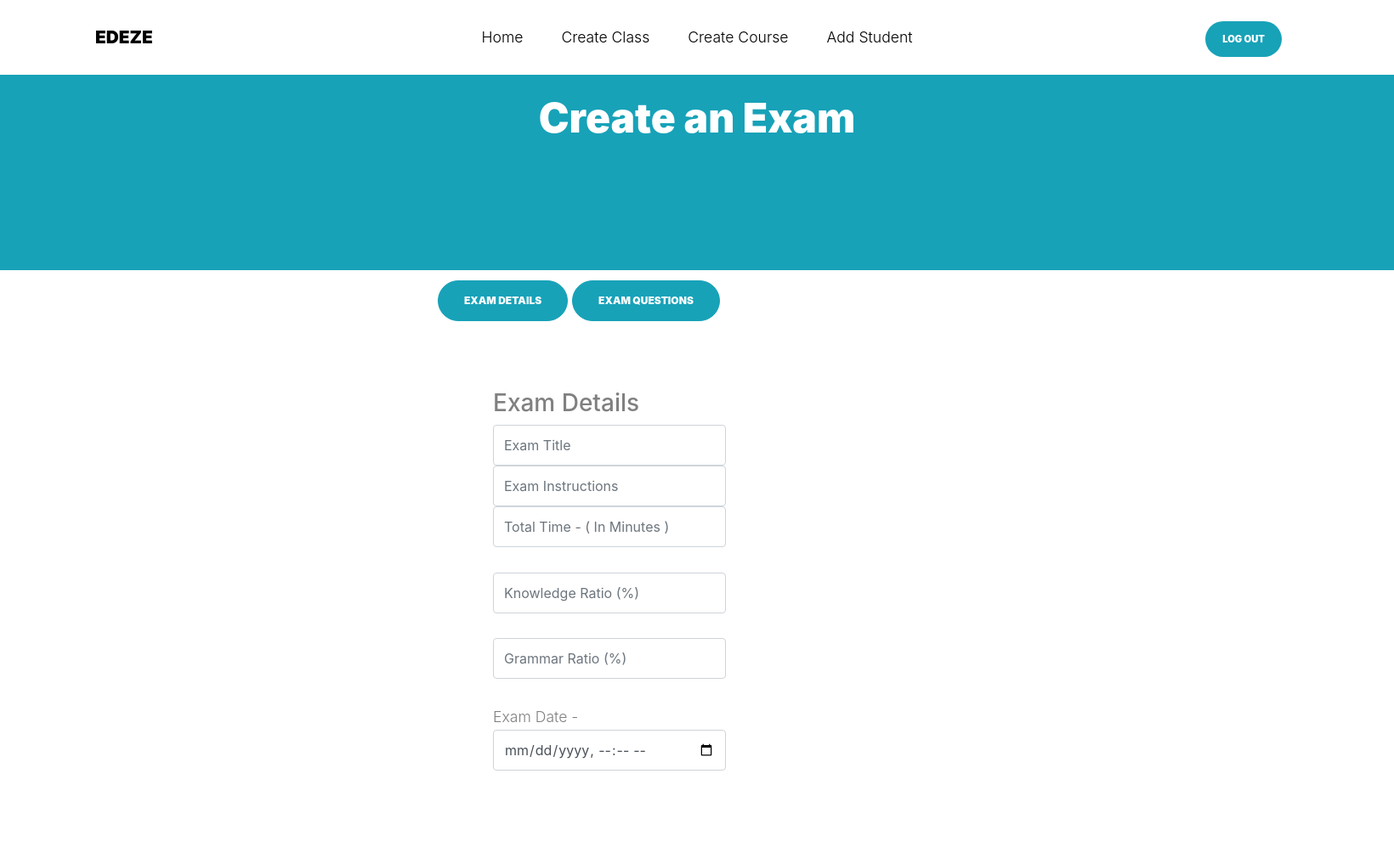
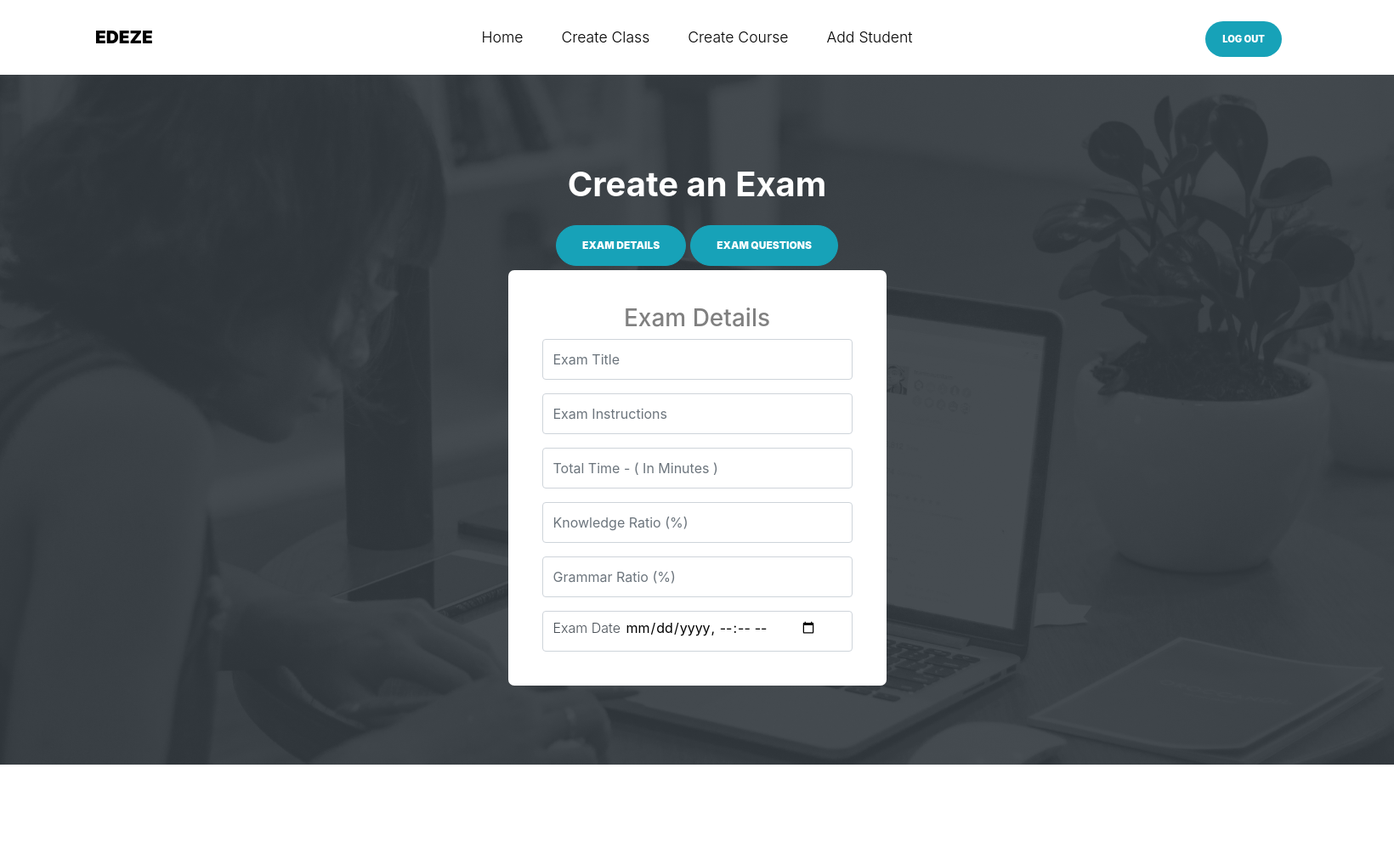
Before and after one commit to YashashwiniDixit/EDEZE, a Django app: page /createExam/1 in a window 1640 px wide. Shown: the whole page at 85% size. After the commit the page ends 900 px from the top, so only its background shows below. Run offline with Django 3.2, Linux system fonts and the light colour scheme; some libraries are stand-ins or nearby versions; some web fonts are replaced.

Commit message:
create exam styled

```diff
--- a/templates/createExam.html
+++ b/templates/createExam.html
@@ -1,89 +1,60 @@
-{#{% extends "teacherIndex.html" %}#}
-{#{% block content %}#}
-{#    <div class="intro-section" id="home-section">#}
-{#        <button id="exam_details" class="btn btn-primary btn-pill" onclick="changeLayout('exam_details')">Exam Details</button>#}
-{#        <button id="exam_question" class="btn btn-primary btn-pill" onclick="changeLayout('exam_question')">Exam Questions</button>#}
-{#      <div id="exam_layout"></div>#}
-{#        <form action="/createExam/{{ course_id }}" method="post" class="form-box">{% csrf_token %}#}
-{#    <div id="details_layout" style="display: none">#}
-{#        <h3>Exam Details</h3>#}
-{#        <input type="text" name="title" placeholder="Exam Title">#}
-{#        <input type="text" name="instructions" placeholder="Exam Instructions">#}
-{#        Total Time - <input type="number" name="total_time" placeholder="( In Minutes )"><br>#}
-{#        Exam Date - <input type="datetime-local" name="date_time"><br>#}
-{#    </div>#}
-{#    <div id="question_layout" style="display: none">#}
-{#        <h3>Exam Questions</h3>#}
-{#        No.of Questions - <input type="number" name="no_of_questions" value="1" readonly><br>#}
-{#        Total Marks - <input type="number" name="total_marks" value="0" readonly><br>#}
-{##}
-{#        <button type="button" onclick="addQuestion()">Add Question</button>#}
-{#        <input type="submit">#}
-{#        <div><h3>Question 1</h3>#}
-{#            <input name="question_1" type="text" placeholder="Enter Question">#}
-{#            <select name="type_1" onchange="getAnswer(this)">#}
-{#                <option value="True/False">True/False</option>#}
-{#                <option value="MCQ">MCQ</option>#}
-{#                <option value="One Word Answer">One Word Answer</option>#}
-{#                <option value="Short Answer">Short Answer</option>#}
-{#                <option value="Descriptive Answer">Descriptive Answer</option>#}
-{#            </select>#}
-{#        </div>#}
-{#        <div name="answer_1"><h3>Answer 1</h3>#}
-{#            <input type="radio" name="true_false_ans_1" value="True">True#}
-{#            <input type="radio" name="true_false_ans_1" value="False">False#}
-{#        </div>#}
-{#        <div name="mks_1"><h3>Marks 1</h3>#}
-{#            <input type="text" name="marks_1" onchange="setTotalMks(this)">#}
-{#        </div>#}
-{#    </div>#}
-{##}
-{#    </form>#}
-{#        #}
-{#    </div>#}
-{##}
-{##}
-{#{% endblock %}#}
 {% extends "teacherIndex.html" %}
 {% block content %}
-    <div class="site-section courses-title" id="courses-section" style="position: relative;top: 40px;height: 10px;">
+<div class="intro-section" id="home-section">
+  <div class="slide-1" style="background-image: url('../static/images/hero_1.jpg');"
+    data-stellar-background-ratio="0.5">
     <div class="container">
-        <div class="row mb-5 justify-content-center">
-          <div class="col-lg-7 text-center" data-aos="fade-up" data-aos-delay="">
-            <h2 class="section-title">Create an Exam</h2>
+      <div class="row align-items-center" style="justify-content:space-around;">
+        <div style="text-align: center;margin-top: 100px;" class="col-lg-5" data-aos="fade-up" data-aos-delay="500">
+          <h1>Create an Exam</h1>
+          <div>
+            <div style="margin: 5px ;">
+              <button id="exam_details" class="btn btn-primary btn-pill" onclick="changeLayout('exam_details')">Exam
+                Details</button>
+              <button id="exam_question" class="btn btn-primary btn-pill" onclick="changeLayout('exam_question')">Exam
+                Questions</button>
+            </div>
+            <div>
+              <form action="/createExam/{{ course_id }}" method="post" class="form-box">{% csrf_token %}
+                <div id="details_layout">
+                  <h3>Exam Details</h3>
+                  <div class="form-group">
+                    <input class="form-control" type="text" name="title" placeholder="Exam Title">
+                  </div>
+                  <div class="form-group">
+                    <input class="form-control" type="text" name="instructions" placeholder="Exam Instructions">
+                  </div>
+                  <div class="form-group">
+                    <input class="form-control" type="number" name="total_time"
+                      placeholder="Total Time - ( In Minutes )">
+                  </div>
+                  <div class="form-group">
+                    <input class="form-control" type="number" name="knowledge_ratio" placeholder="Knowledge Ratio (%)">
+                  </div>
+                  <div class="form-group">
+                    <input class="form-control" type="number" name="grammar_ratio" placeholder="Grammar Ratio (%)">
+                  </div>
+                  <div class="form-control" style="text-align: left;">
+                    Exam Date <input style=" border:none;" type="datetime-local" name="date_time">
                   </div>
                 </div>
+
+                <div id="question_layout" style="display: none">
+                  <h3>Exam Questions</h3>
+                  <div class="form-group" style="text-align:left; margin-bottom: 10px;">
+                    No.of Questions - <input style="border: none" type="number" name="no_of_questions" value="1"
+                      readonly>
+                    <br />
+                    Total Marks - <input style="border: none" type="number" name="total_marks" value="0" readonly>
                   </div>
+                  <div class="form-group">
+                    <button type="button" class="btn btn-primary btn-pill" onclick="addQuestion()">Add Question</button>
+                    <input type="submit" class="btn btn-primary btn-pill">
                   </div>
+                  <div id="question_list" class="form-control"
+                    style="text-align: left;height: auto; margin-bottom:5px ;">
                     <div>
-        <div class="container" style="position: absolute;top: 330px;left: 500px">
-            <button id="exam_details" class="btn btn-primary btn-pill" onclick="changeLayout('exam_details')">Exam Details</button>
-            <button id="exam_question" class="btn btn-primary btn-pill" onclick="changeLayout('exam_question')">Exam Questions</button>
-
-          <div class="row align-items-center">
-             <form action="/createExam/{{ course_id }}" method="post" class="form-box">{% csrf_token %}
-
-                <div id="exam_layout"></div>
-
-                <div id="details_layout" class="form-box">
-                    <h3>Exam Details</h3>
-                    <input class="form-control" type="text" name="title" placeholder="Exam Title">
-                    <input class="form-control" type="text" name="instructions" placeholder="Exam Instructions">
-                    <input class="form-control" type="number" name="total_time" placeholder="Total Time - ( In Minutes )"><br>
-                    <input class="form-control" type="number" name="knowledge_ratio" placeholder="Knowledge Ratio (%)"><br>
-                    <input class="form-control" type="number" name="grammar_ratio" placeholder="Grammar Ratio (%)"><br>
-                    Exam Date - <input class="form-control" type="datetime-local" name="date_time"><br>
-                </div>
-
-                <div id="question_layout" style="display: none" class="form-box">
-                    <h3>Exam Questions</h3>
-                    No.of Questions - <input style="border: none" type="number" name="no_of_questions" value="1" readonly><br>
-                    Total Marks - <input style="border: none" type="number" name="total_marks" value="0" readonly><br><br>
-
-                    <button type="button"  class="btn btn-primary btn-pill" onclick="addQuestion()">Add Question</button>
-                    <input type="submit"  class="btn btn-primary btn-pill"><br><br><br><br>
-                    <div class="form-box">
-                    <div><h4>Question 1</h4>
+                      <h5>Question 1</h5>
                       <input name="question_1" type="text" placeholder="Enter Question">
                       <select name="type_1" onchange="getAnswer(this)">
                         <option value="True/False">True/False</option>
@@ -93,21 +64,28 @@
                         <option value="Descriptive Answer">Descriptive Answer</option>
                       </select>
                     </div>
-                    <div name="answer_1"><h4>Answer</h4>
+                    <div name="answer_1" style="margin: 5px;">
+                      <h5>Answer</h5>
                       <input type="radio" name="true_false_ans_1" value="True">True
                       <input type="radio" name="true_false_ans_1" value="False">False
                     </div>
-                    <div name="mks_1"><h4>Marks</h4>
+                    <div name="mks_1">
+                      <h5>Marks</h5>
                       <input type="text" name="marks_1" onchange="setTotalMks(this)">
                     </div>
                     <div>Course outcomes (Enter comma separated outcomes)
                       <input type="text" name="course_outcome_1">
                     </div>
                   </div>
+
                 </div>
               </form>
             </div>
           </div>
         </div>
+      </div>
+    </div>
+  </div>
+</div>
 
 {% endblock %}
--- a/templates/teacherIndex.html
+++ b/templates/teacherIndex.html
@@ -53,7 +53,7 @@
       var wrapper3 = document.createElement('div');
       var wrapper4 = document.createElement('div');
       var cnt = getCount();
-      wrapper1.innerHTML = '<div ><h4>Question ' + cnt + '</h4>\n' +
+      wrapper1.innerHTML = '<div><h5>Question ' + cnt + '</h5>\n' +
         '            <input name="question_' + cnt + '" type = "text"  placeholder="Enter Question">\n' +
         '            <select name="type_' + cnt + '" onchange="getAnswer(this)">\n' +
         '                <option name="true_false">True/False</option>\n' +
@@ -64,12 +64,12 @@
         '            </select>\n' +
         '        </div>';
 
-      wrapper2.innerHTML = '<div name="answer_' + cnt + '"><h4>Answer</h4>\n' +
+      wrapper2.innerHTML = '<div name="answer_' + cnt + '" style="margin: 5px;"><h5>Answer</h5>\n' +
         '            <input type="radio" name="true_false_ans_' + cnt + '" value="True">True\n' +
         '            <input type="radio" name="true_false_ans_' + cnt + '" value="False">False\n' +
         '        </div>';
 
-      wrapper3.innerHTML = '<div name="mks_' + cnt + '"><h4>Marks</h4>\n' +
+      wrapper3.innerHTML = '<div name="mks_' + cnt + '"><h5>Marks</h5>\n' +
         '            <input type="text" name="marks_' + cnt + '" onchange="setTotalMks(this)">' +
         '        </div>';
       wrapper4.innerHTML = '<div>Course outcomes (Enter comma separated outcomes)\n' +
@@ -80,7 +80,8 @@
       var mks = wrapper3.firstChild;
       var course_outcomes = wrapper4.firstChild;
       var newDiv = document.createElement('div');
-      newDiv.className = "form-box";
+      newDiv.className = "form-control";
+      newDiv.style = "text-align: left;height: auto; margin-bottom:5px;"
       newDiv.append(question);
       newDiv.append(answer);
       newDiv.append(mks);
```
Lines whose indentation alone changed are shown as unchanged.
